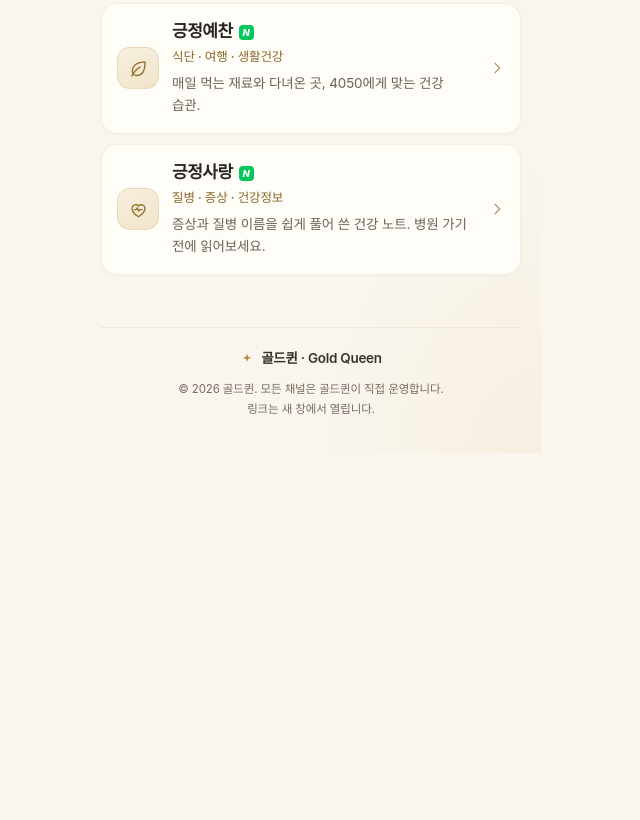
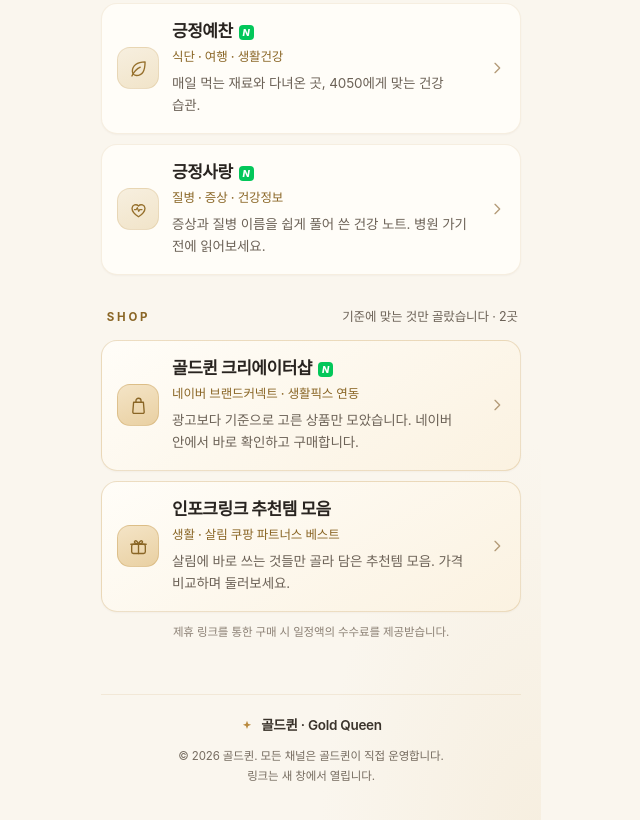
Before and after one commit to mama2624/gold-queen-link, a plain HTML site: page index.html in a window 1280 px wide. Shown: the part 893-1713 px from the top of the page, without its empty margins (329-969 px from the left). Before the commit the page ends 1346 px from the top, so only its background shows below. Drawn offline with Linux system fonts and the light colour scheme.

Commit message:
Add 네이버 크리에이터샵 및 인포크링크

```diff
--- a/index.html
+++ b/index.html
@@ -10,9 +10,9 @@
      ============================================================ -->
 <meta name="viewport" content="width=device-width,initial-scale=1,viewport-fit=cover">
 <title>골드퀸 · 광고보다 기준, 생활·건강·경제를 고르는 큐레이터</title>
-<meta name="description" content="골드퀸이 직접 운영하는 채널 모음. 무료 사주·타로·꿈해몽 '달빛 한 스푼'과 생활픽스·행복한긍정씨·긍정예찬·긍정사랑 네이버 블로그를 한 곳에서.">
+<meta name="description" content="골드퀸이 직접 운영하는 채널 모음. 무료 사주·타로·꿈해몽 '달빛 한 스푼', 네이버 블로그 4곳, 네이버 크리에이터샵과 생활·살림 추천템 모음까지 한 곳에서.">
 <meta property="og:title" content="골드퀸 · Gold Queen">
-<meta property="og:description" content="광고보다 기준, 생활·건강·경제를 깐깐하게 고르는 큐레이터. 무료 사주·타로 앱과 블로그 4곳을 한 곳에 모았습니다.">
+<meta property="og:description" content="광고보다 기준, 생활·건강·경제를 깐깐하게 고르는 큐레이터. 무료 사주·타로 앱, 블로그 4곳, 네이버 크리에이터샵과 추천템 모음을 한 곳에 모았습니다.">
 <meta property="og:type" content="website">
 <meta property="og:url" content="https://link.gold-queen.com/">
 <meta property="og:locale" content="ko_KR">
@@ -168,6 +168,14 @@ h1,h2,p{margin:0}
 .desc{display:block;margin-top:6px;font-size:13.5px;line-height:1.62;color:var(--ink2);letter-spacing:-.01em}
 .chev{flex:0 0 auto;width:16px;height:16px;color:#B49B78;margin:0 0 0 1px}
 
+/* ---------- shop cards ---------- */
+.card.shop{background:linear-gradient(150deg,#FFFDF8 0%,#FBF2E1 100%);border-color:rgba(185,138,62,.26)}
+.card.shop .ic{background:linear-gradient(160deg,#F4E4C6,#E9D0A2);border-color:rgba(185,138,62,.3);color:#8A6626}
+.disclosure{
+  margin:11px 3px 0;font-size:11.5px;line-height:1.7;color:#8C8175;
+  letter-spacing:-.01em;text-align:center;
+}
+
 /* ---------- SNS slots (비어 있으면 숨김) ---------- */
 .sns{display:flex;flex-wrap:wrap;gap:8px;margin-top:14px}
 .sns a{
@@ -309,6 +317,35 @@ a:focus-visible{outline:2px solid var(--gold);outline-offset:3px;border-radius:1
       </a>
     </div>
 
+    <div class="sec">
+      <h2>Shop</h2>
+      <span class="sub">기준에 맞는 것만 골랐습니다 · 2곳</span>
+    </div>
+
+    <div class="list" id="shopList">
+      <a class="card shop" data-sh="cshop" href="https://cshop.naver.com/goldqueen" target="_blank" rel="noopener" aria-label="골드퀸 네이버 크리에이터샵 새 창에서 열기">
+        <span class="ic"><svg viewBox="0 0 24 24" fill="none" stroke="currentColor" stroke-width="1.55" stroke-linecap="round" stroke-linejoin="round" aria-hidden="true"><path d="M6.4 8.3h11.2l.9 11.1a1.5 1.5 0 0 1-1.5 1.6H7a1.5 1.5 0 0 1-1.5-1.6z"/><path d="M9.1 8.3V6.6a2.9 2.9 0 0 1 5.8 0v1.7"/></svg></span>
+        <span class="body">
+          <span class="name"><span data-f="name">골드퀸 크리에이터샵</span><i class="nb" aria-hidden="true">N</i></span>
+          <span class="tags" data-f="tags">네이버 브랜드커넥트 · 생활픽스 연동</span>
+          <span class="desc" data-f="desc">광고보다 기준으로 고른 상품만 모았습니다. 네이버 안에서 바로 확인하고 구매합니다.</span>
+        </span>
+        <svg class="chev" viewBox="0 0 24 24" fill="none" stroke="currentColor" stroke-width="2" stroke-linecap="round" stroke-linejoin="round" aria-hidden="true"><path d="M9 5l7 7-7 7"/></svg>
+      </a>
+
+      <a class="card shop" data-sh="inpock" href="https://link.inpock.co.kr/tryorcry" target="_blank" rel="noopener" aria-label="인포크링크 추천템 모음 새 창에서 열기">
+        <span class="ic"><svg viewBox="0 0 24 24" fill="none" stroke="currentColor" stroke-width="1.55" stroke-linecap="round" stroke-linejoin="round" aria-hidden="true"><rect x="4.2" y="9.4" width="15.6" height="10.6" rx="2"/><path d="M3.2 9.4h17.6M12 9.4v10.6"/><path d="M12 9.4C10.6 5.7 9 4.8 7.7 6c-1.2 1.2 1 3.4 4.3 3.4zm0 0c1.4-3.7 3-4.6 4.3-3.4 1.2 1.2-1 3.4-4.3 3.4z"/></svg></span>
+        <span class="body">
+          <span class="name"><span data-f="name">인포크링크 추천템 모음</span></span>
+          <span class="tags" data-f="tags">생활 · 살림 쿠팡 파트너스 베스트</span>
+          <span class="desc" data-f="desc">살림에 바로 쓰는 것들만 골라 담은 추천템 모음. 가격 비교하며 둘러보세요.</span>
+        </span>
+        <svg class="chev" viewBox="0 0 24 24" fill="none" stroke="currentColor" stroke-width="2" stroke-linecap="round" stroke-linejoin="round" aria-hidden="true"><path d="M9 5l7 7-7 7"/></svg>
+      </a>
+    </div>
+
+    <p class="disclosure" id="disclosure">제휴 링크를 통한 구매 시 일정액의 수수료를 제공받습니다.</p>
+
     <!-- SNS 슬롯 : CONFIG.social 에 주소를 넣은 것만 나타납니다 (없으면 영역 자체가 사라짐) -->
     <div class="sns" id="sns" aria-label="소셜 채널" hidden></div>
 
@@ -332,6 +369,9 @@ a:focus-visible{outline:2px solid var(--gold);outline-offset:3px;border-radius:1
     <p><a href="https://blog.naver.com/jiyn74">행복한긍정씨 — 경제·지원금·보험·부동산</a></p>
     <p><a href="https://blog.naver.com/2sunshines">긍정예찬 — 식단·여행·생활건강</a></p>
     <p><a href="https://blog.naver.com/000jinjin000">긍정사랑 — 질병·증상·건강정보</a></p>
+    <p><a href="https://cshop.naver.com/goldqueen">골드퀸 크리에이터샵 (네이버 브랜드커넥트)</a></p>
+    <p><a href="https://link.inpock.co.kr/tryorcry">인포크링크 추천템 모음 — 생활·살림 베스트</a></p>
+    <p style="font-size:12px;color:#8C8175">제휴 링크를 통한 구매 시 일정액의 수수료를 제공받습니다.</p>
   </div>
 </noscript>
 
@@ -376,6 +416,20 @@ var CONFIG = {
       tags: "질병 · 증상 · 건강정보",
       desc: "증상과 질병 이름을 쉽게 풀어 쓴 건강 노트. 병원 가기 전에 읽어보세요." }
   ],
+
+  /* 쇼핑·추천 링크 2곳 (순서 = 화면 순서) */
+  shop: [
+    { key: "cshop",  name: "골드퀸 크리에이터샵", url: "https://cshop.naver.com/goldqueen",
+      tags: "네이버 브랜드커넥트 · 생활픽스 연동",
+      desc: "광고보다 기준으로 고른 상품만 모았습니다. 네이버 안에서 바로 확인하고 구매합니다." },
+
+    { key: "inpock", name: "인포크링크 추천템 모음", url: "https://link.inpock.co.kr/tryorcry",
+      tags: "생활 · 살림 쿠팡 파트너스 베스트",
+      desc: "살림에 바로 쓰는 것들만 골라 담은 추천템 모음. 가격 비교하며 둘러보세요." }
+  ],
+
+  /* 제휴(공정위 대가성) 문구 — 쇼핑 섹션 아래에 표시 */
+  disclosure: "제휴 링크를 통한 구매 시 일정액의 수수료를 제공받습니다.",
 
   /* SNS 슬롯 — 주소를 넣으면 자동으로 나타납니다. 비어 있으면 숨김. */
   social: [
@@ -445,6 +499,29 @@ var CONFIG = {
     });
   }
 
+  /* 쇼핑 카드 : HTML 순서를 유지하면서 CONFIG 값만 덮어씀 */
+  function applyShop() {
+    var list = $("#shopList");
+    if (!list) return;
+    var cards = {};
+    [].forEach.call(list.querySelectorAll(".card"), function (c) { cards[c.getAttribute("data-sh")] = c; });
+
+    (CONFIG.shop || []).forEach(function (s) {
+      var c = cards[s.key];
+      if (!c) return;
+      if (s.url)  c.setAttribute("href", s.url);
+      if (s.name) {
+        c.querySelector('[data-f="name"]').textContent = s.name;
+        c.setAttribute("aria-label", s.name + " 새 창에서 열기");
+      }
+      if (s.tags) c.querySelector('[data-f="tags"]').textContent = s.tags;
+      if (s.desc) c.querySelector('[data-f="desc"]').textContent = s.desc;
+    });
+
+    var d = $("#disclosure");
+    if (d && CONFIG.disclosure) d.textContent = CONFIG.disclosure;
+  }
+
   /* SNS : 주소 있는 것만 */
   function applySocial() {
     var box = $("#sns");
@@ -484,6 +561,7 @@ var CONFIG = {
   function init() {
     applyFeatured();
     applyBlogs();
+    applyShop();
     applySocial();
     applyAds();
   }
```
